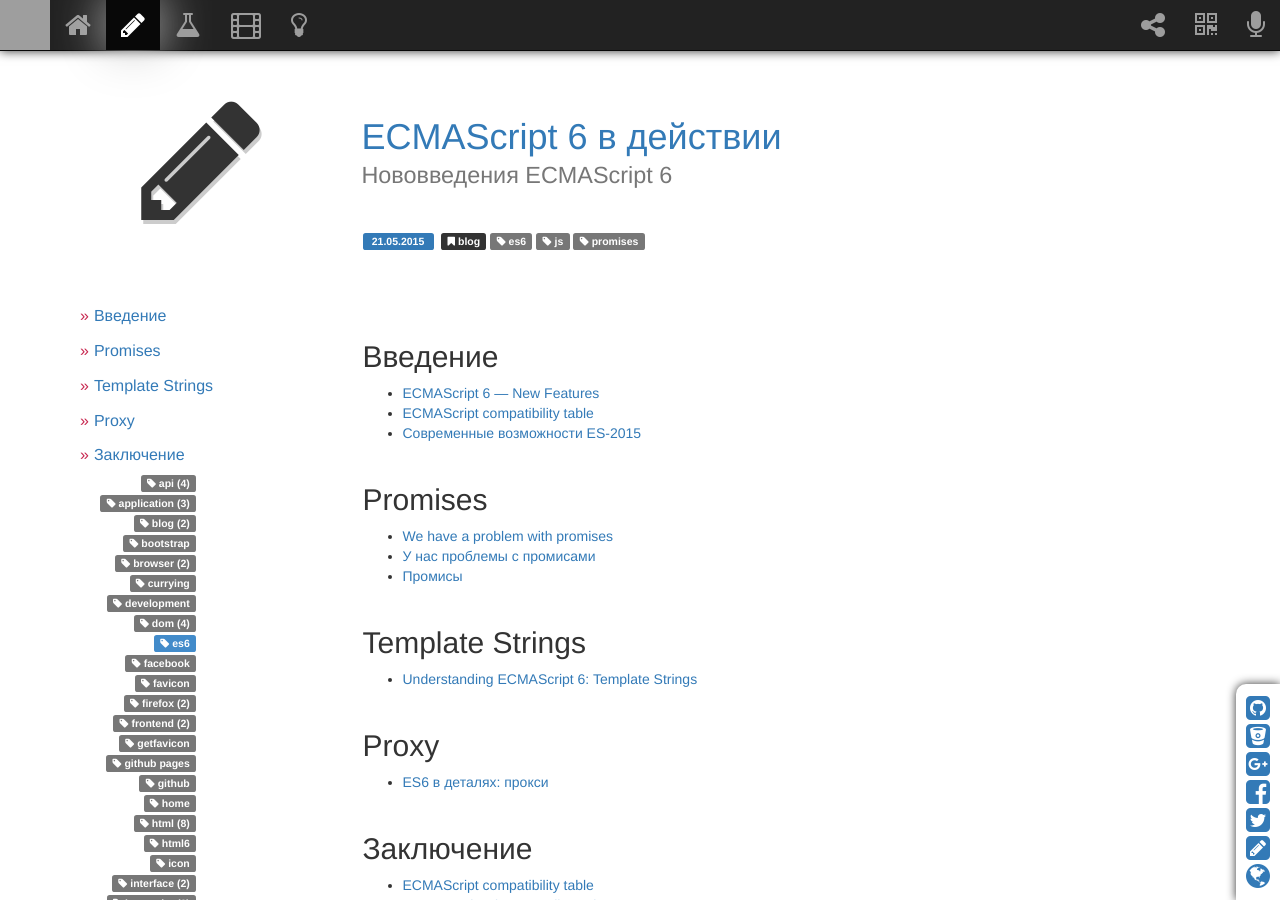
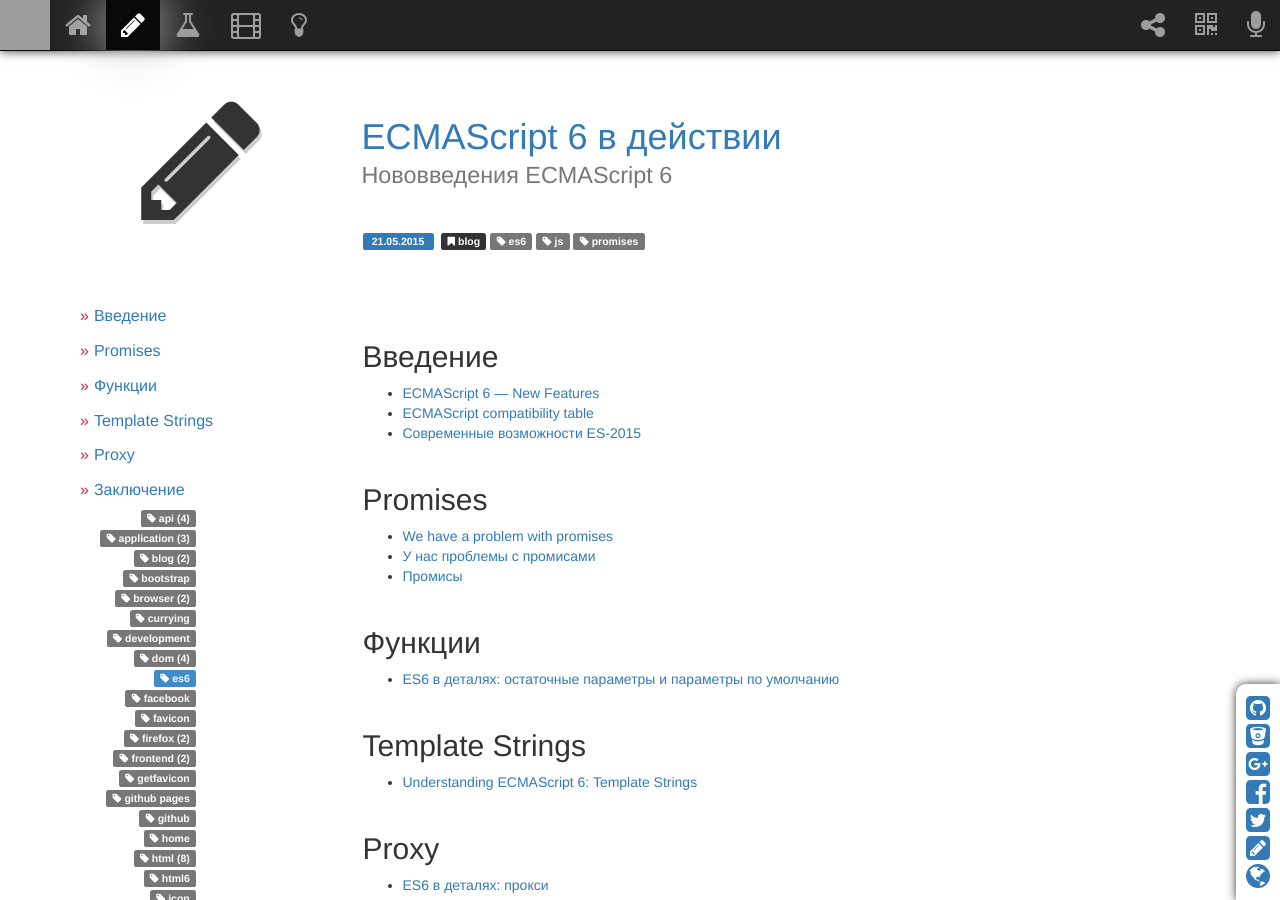
Before and after one commit to sergeymakoveev/sergeymakoveev.github.com, a Jekyll site: the page built from _posts/2015-05-21-js.es6.md, in a window 1280 px wide and 900 px high. Built offline with Jekyll 4.4.1, drawn with Linux system fonts in a browser that asks for light colours; nearby versions of some CDN libraries; comment, search, counter and statistics services are not loaded; grey boxes are pictures that could not be loaded.

Commit message:
[#] update content

```diff
--- a/_posts/2015-05-21-js.es6.md
+++ b/_posts/2015-05-21-js.es6.md
@@ -20,6 +20,9 @@
 *   [Промисы](http://frontender.info/promises/)
 
 
+## Функции
+*   [ES6 в деталях: остаточные параметры и параметры по умолчанию](http://frontender.info/es6-in-depth-rest-parameters-and-defaults/)
+
 ## Template Strings
 *   [Understanding ECMAScript 6: Template Strings](http://www.sitepoint.com/understanding-ecmascript-6-template-strings/)
 
```
